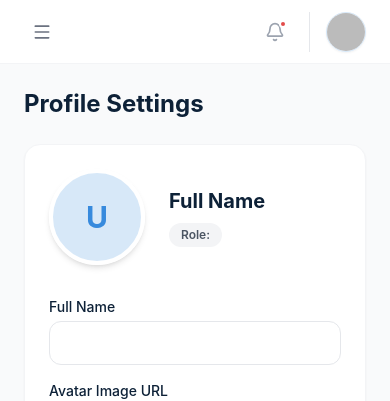
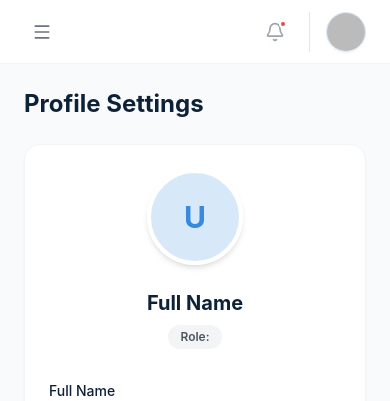
Before and after one commit to BALAJI-MALAIKKANNU/RYNIXSOFT-1ST-MONTH-PROJECT-digital-talend-monitoring-system, a React (Vite) app in the folder client/: page /profile in a window 390 px wide. Shown: the top 401 px of the page. Built offline with nearby package versions, Linux system fonts and the light colour scheme; no server answers; sample sign-in values are in the browser's storage.

Commit message:
fix: mobile responsiveness on Profile header text overflow

```diff
--- a/client/src/pages/Profile.jsx
+++ b/client/src/pages/Profile.jsx
@@ -128,17 +128,17 @@ const Profile = () => {
       <h1 className="text-2xl font-bold text-brand">Profile Settings</h1>
 
       <div className="bg-white rounded-2xl border border-gray-100 shadow-sm p-6">
-        <div className="flex items-center gap-6 mb-8">
+        <div className="flex flex-col sm:flex-row items-center sm:items-start gap-6 mb-8 text-center sm:text-left">
           {user?.avatar ? (
-            <img src={user.avatar} alt="Avatar" className="w-24 h-24 rounded-full object-cover border-4 border-white shadow-md" />
+            <img src={user.avatar} alt="Avatar" className="w-24 h-24 rounded-full object-cover border-4 border-white shadow-md shrink-0" />
           ) : (
-            <div className="w-24 h-24 rounded-full bg-accent/20 border-4 border-white shadow-md flex items-center justify-center text-3xl text-accent font-bold">
+            <div className="w-24 h-24 rounded-full bg-accent/20 border-4 border-white shadow-md flex items-center justify-center text-3xl text-accent font-bold shrink-0">
               {user?.fullName?.charAt(0) || 'U'}
             </div>
           )}
-          <div>
-            <h2 className="text-xl font-bold text-brand">{user?.fullName || 'Full Name'}</h2>
-            <p className="text-muted">{user?.email}</p>
+          <div className="overflow-hidden w-full">
+            <h2 className="text-xl font-bold text-brand truncate">{user?.fullName || 'Full Name'}</h2>
+            <p className="text-muted break-all">{user?.email}</p>
             <span className="inline-block mt-2 px-3 py-1 bg-gray-100 rounded-full text-xs font-semibold capitalize text-gray-600">
               Role: {user?.role}
             </span>
```
